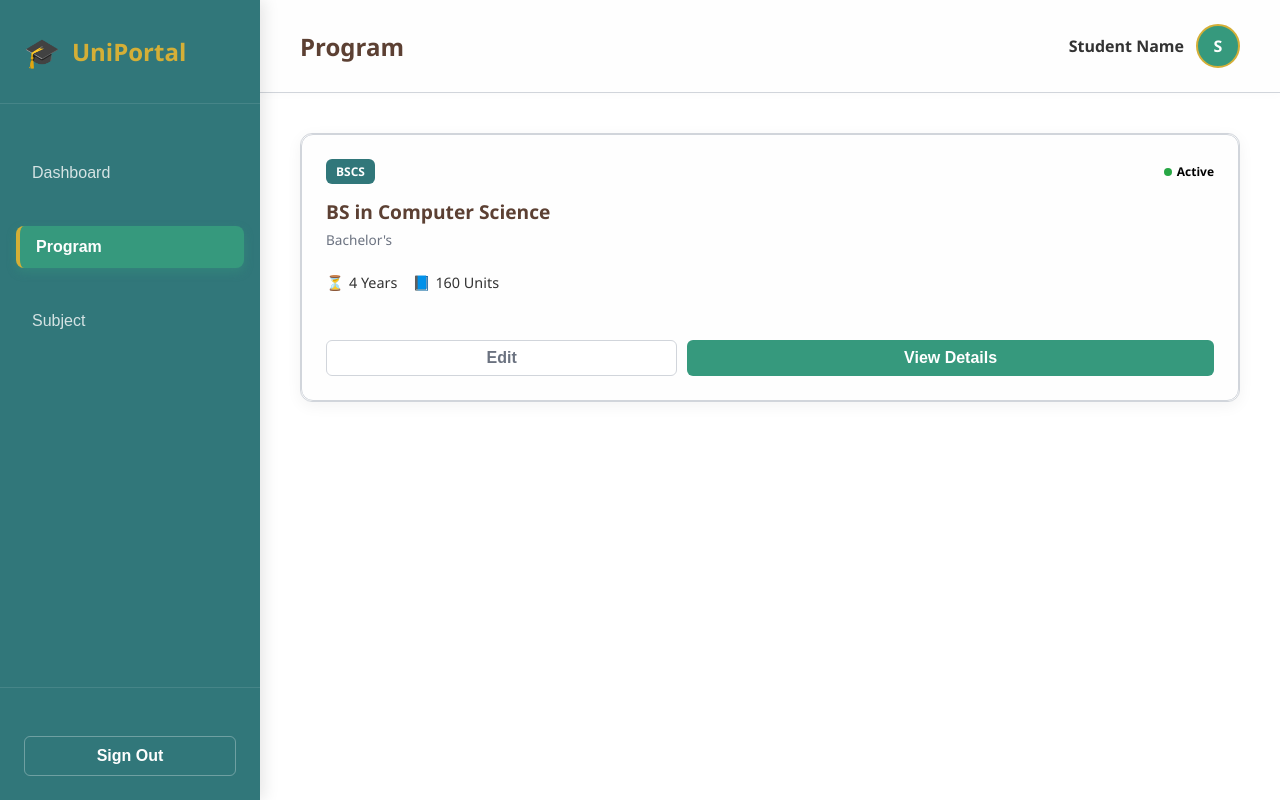
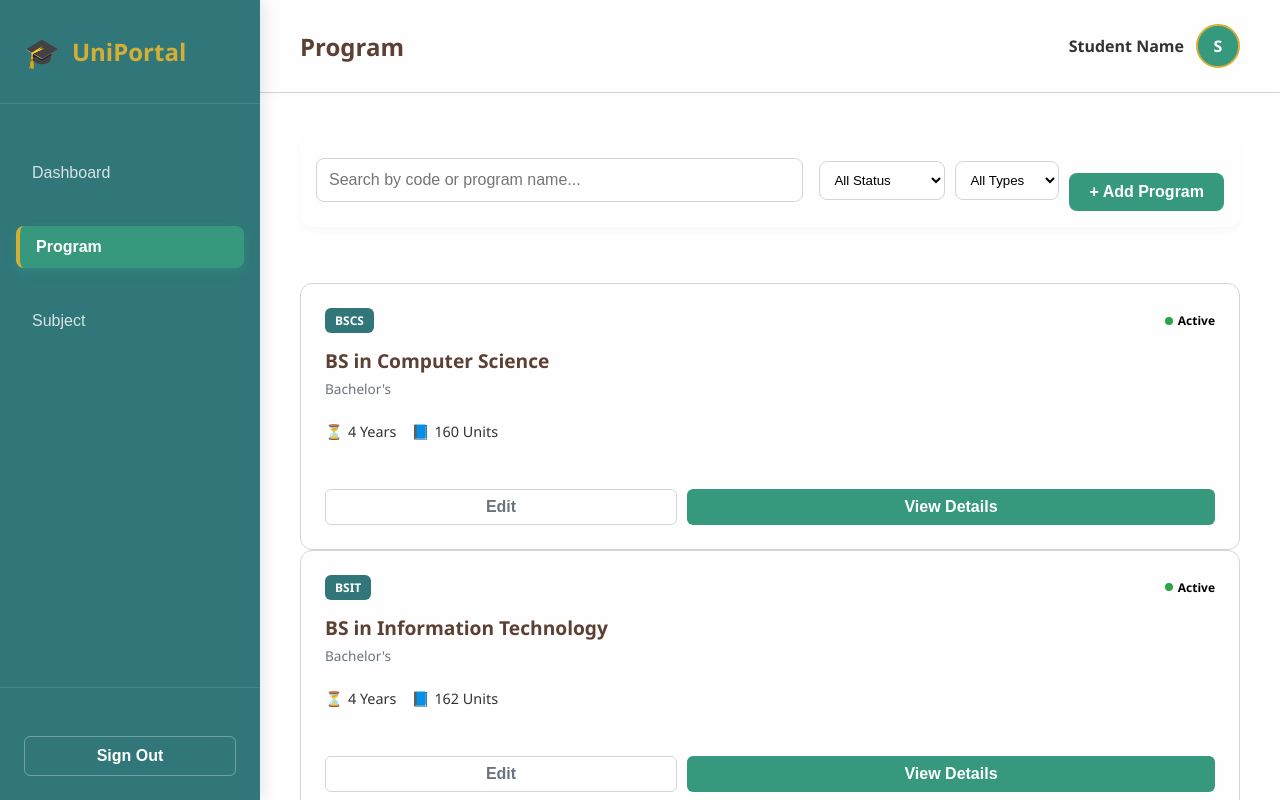
Before and after one commit to KenFemboy/LABRADOR_IT15-L_Frontend, a React (Vite) app in the folder LABRADOR-React-app/: page / in a window 1280 px wide. Both pictures are taken after a click on the button "Program". Built offline with nearby package versions, Linux system fonts and the light colour scheme.

Commit message:
fixed program form

```diff
--- a/LABRADOR-React-app/src/components/css/program.css
+++ b/LABRADOR-React-app/src/components/css/program.css
@@ -487,3 +487,119 @@
   from { opacity: 0; transform: scale(0.95) translateY(20px); }
   to { opacity: 1; transform: scale(1) translateY(0); }
 }
+
+/* --- CONTROL BAR --- */
+.program-controls {
+  display: flex;
+  justify-content: space-between;
+  align-items: center;
+  margin-bottom: 2rem;
+  background: var(--bg-cream);
+  padding: 1rem;
+  border-radius: 12px;
+  box-shadow: 0 4px 10px rgba(0,0,0,0.03);
+  gap: 1rem;
+  flex-wrap: wrap;
+}
+
+.search-wrapper { flex: 1; min-width: 250px; }
+.search-wrapper input {
+  width: 100%;
+  padding: 12px;
+  border: 1.5px solid var(--border-color);
+  border-radius: 8px;
+  outline: none;
+}
+
+.filter-wrapper {
+  display: flex;
+  gap: 10px;
+  align-items: center;
+}
+
+.filter-wrapper select {
+  padding: 10px;
+  border: 1.5px solid var(--border-color);
+  border-radius: 8px;
+  background: white;
+}
+
+.add-new-btn {
+  background-color: var(--primary-teal);
+  color: white;
+  border: none;
+  padding: 10px 20px;
+  border-radius: 8px;
+  font-weight: 600;
+  cursor: pointer;
+}
+
+/* --- FORM MODAL STYLING --- */
+.form-modal {
+  max-width: 600px !important;
+  padding: 2.5rem;
+}
+
+.program-form {
+  display: flex;
+  flex-direction: column;
+  gap: 1.2rem;
+  margin-top: 1.5rem;
+}
+
+.form-grid {
+  display: grid;
+  grid-template-columns: 1fr 1fr;
+  gap: 1.5rem;
+}
+
+.program-form label {
+  display:unset;
+  font-size: 0.85rem;
+  font-weight: 700;
+  color: var(--secondary-green);
+  margin-bottom: -0.5rem;
+}
+
+.program-form input,
+.program-form select,
+.program-form textarea {
+  padding: 10px;
+  border: 1.5px solid var(--border-color);
+  border-radius: 6px;
+  font-family: inherit;
+}
+
+.form-actions {
+  display: flex;
+  justify-content: flex-end;
+  gap: 1rem;
+  margin-top: 1rem;
+}
+
+.btn-cancel {
+  background: none;
+  border: 1px solid var(--text-muted);
+  color: var(--text-muted);
+  padding: 10px 20px;
+  border-radius: 6px;
+  cursor: pointer;
+}
+
+.btn-submit {
+  background: var(--primary-teal);
+  color: white;
+  border: none;
+  padding: 10px 25px;
+  border-radius: 6px;
+  font-weight: 600;
+  cursor: pointer;
+}
+
+.no-results {
+  grid-column: 1 / -1;
+  text-align: center;
+  padding: 3rem;
+  color: var(--text-muted);
+  font-style: italic;
+}
--- a/LABRADOR-React-app/src/components/jsx/Program/Program.jsx
+++ b/LABRADOR-React-app/src/components/jsx/Program/Program.jsx
@@ -1,9 +1,10 @@
 import React from 'react'
 import ProgramList from './Programlist.jsx';
-import ProgramDetails from './Programdetails.jsx';
+import '../../css/program.css'; // Import your CSS for styling
 const Program = () => {
   return (
     <>
+
         <ProgramList />
 
     </>
--- a/LABRADOR-React-app/src/components/jsx/Program/Programlist.jsx
+++ b/LABRADOR-React-app/src/components/jsx/Program/Programlist.jsx
@@ -1,53 +1,144 @@
 import React, { useState } from 'react';
-import ProgramCard from '../Program/Programcard.jsx';
-import ProgramDetails from '../Program/Programdetails.jsx'; // Import your details component
-import '../../css/program.css'; // Import your CSS for styling
+import ProgramCard from './Programcard';
+import ProgramDetails from './Programdetails';
+import '../../css/program.css';
 
 const ProgramList = () => {
+  // 1. States for Filters
+  const [searchTerm, setSearchTerm] = useState('');
+  const [statusFilter, setStatusFilter] = useState('All');
+  const [typeFilter, setTypeFilter] = useState('All');
+
+  // 2. States for Modals
+  const [selectedProgram, setSelectedProgram] = useState(null); // For Details Modal
+  const [isAddModalOpen, setIsAddModalOpen] = useState(false); // For Add/Edit Form
+
   const [programs] = useState([
-    /* ... your program data ... */
     { id: 1, code: 'BSCS', name: 'BS in Computer Science', type: "Bachelor's", duration: '4 Years', units: 160, status: 'Active' },
+    { id: 2, code: 'BSIT', name: 'BS in Information Technology', type: "Bachelor's", duration: '4 Years', units: 162, status: 'Active' },
+    { id: 3, code: 'ACT', name: 'Associate in Computer Technology', type: 'Diploma', duration: '2 Years', units: 72, status: 'Under Review' },
+    { id: 4, code: 'BSEMC', name: 'BS in Entertainment & Multimedia', type: "Bachelor's", duration: '4 Years', units: 165, status: 'Phased Out' },
   ]);
 
-  // State to track the program selected for the modal
-  const [selectedProgram, setSelectedProgram] = useState(null);
+  // 3. Filtering Logic
+  const filteredPrograms = programs.filter(p => {
+    const matchesSearch = p.name.toLowerCase().includes(searchTerm.toLowerCase()) ||
+                         p.code.toLowerCase().includes(searchTerm.toLowerCase());
+    const matchesStatus = statusFilter === 'All' || p.status === statusFilter;
+    const matchesType = typeFilter === 'All' || p.type === typeFilter;
 
-  const openDetails = (program) => {
-    setSelectedProgram(program);
-  };
-
-  const closeDetails = () => {
-    setSelectedProgram(null);
-  };
+    return matchesSearch && matchesStatus && matchesType;
+  });
 
   return (
-    <div className="program-list-page">
-      {/* ... Header and Filters ... */}
+    <div className="program-list-container">
+      {/* --- TOP CONTROL BAR --- */}
+      <div className="program-controls">
+        <div className="search-wrapper">
+          <input
+            type="text"
+            placeholder="Search by code or program name..."
+            value={searchTerm}
+            onChange={(e) => setSearchTerm(e.target.value)}
+          />
+        </div>
 
-      <div className="table-wrapper">
-        <div className="program-grid">
-          {programs.map((program) => (
+        <div className="filter-wrapper">
+          <select onChange={(e) => setStatusFilter(e.target.value)}>
+            <option value="All">All Status</option>
+            <option value="Active">Active</option>
+            <option value="Under Review">Under Review</option>
+            <option value="Phased Out">Phased Out</option>
+          </select>
+
+          <select onChange={(e) => setTypeFilter(e.target.value)}>
+            <option value="All">All Types</option>
+            <option value="Bachelor's">Bachelor's</option>
+            <option value="Diploma">Diploma</option>
+          </select>
+
+          <button className="add-new-btn" onClick={() => setIsAddModalOpen(true)}>
+            + Add Program
+          </button>
+        </div>
+      </div>
+
+      {/* --- GRID VIEW --- */}
+      <div className="program-grid">
+        {filteredPrograms.length > 0 ? (
+          filteredPrograms.map((program) => (
             <ProgramCard
               key={program.id}
               program={program}
-              onView={() => openDetails(program)} // Now opens modal
-              onEdit={(p) => console.log("Editing", p.code)}
+              onView={() => setSelectedProgram(program)}
+              onEdit={() => setIsAddModalOpen(true)} // Opens the same form modal
             />
-          ))}
-        </div>
+          ))
+        ) : (
+          <p className="no-results">No programs match your criteria.</p>
+        )}
       </div>
 
-      {/* --- PROGRAM DETAILS MODAL --- */}
+      {/* --- MODAL: PROGRAM DETAILS --- */}
       {selectedProgram && (
-        <div className="modal-overlay" onClick={closeDetails}>
+        <div className="modal-overlay" onClick={() => setSelectedProgram(null)}>
           <div className="modal-container" onClick={(e) => e.stopPropagation()}>
-            <button className="modal-close-btn" onClick={closeDetails}>&times;</button>
+            <button className="close-modal" onClick={() => setSelectedProgram(null)}>&times;</button>
+            <ProgramDetails program={selectedProgram} isModalView={true} />
+          </div>
+        </div>
+      )}
 
-            {/* Pass the selected program data to your existing component */}
-            <ProgramDetails
-              program={selectedProgram}
-              isModalView={true}
-            />
+      {/* --- MODAL: ADD/EDIT FORM (DESIGN ONLY) --- */}
+      {isAddModalOpen && (
+        <div className="modal-overlay">
+          <div className="modal-container form-modal" onClick={(e) => e.stopPropagation()}>
+            <div className="modal-header">
+              <h2>Program Management</h2>
+              <p>Fill in the details to create or update a university program.</p>
+            </div>
+
+            <form className="program-form" onSubmit={(e) => e.preventDefault()}>
+              <div className="form-grid">
+                <div className="input-group">
+                  <label>Program Code</label>
+                  <input type="text" placeholder="e.g., BSCS" />
+                </div>
+                <div className="input-group">
+                  <label>Program Type</label>
+                  <select>
+                    <option>Bachelor's</option>
+                    <option>Diploma</option>
+                    <option>Certificate</option>
+                  </select>
+                </div>
+              </div>
+
+              <label>Full Program Name</label>
+              <input type="text" placeholder="e.g., Bachelor of Science in Computer Science" />
+
+              <label>Description</label>
+              <textarea rows="3" placeholder="Briefly describe the program objectives..."></textarea>
+
+              <div className="form-grid">
+                <div className="input-group">
+                  <label>Duration</label>
+                  <input type="text" placeholder="e.g., 4 Years" />
+                </div>
+                <div className="input-group">
+                  <label>Initial Status</label>
+                  <select>
+                    <option>Active</option>
+                    <option>Under Review</option>
+                  </select>
+                </div>
+              </div>
+
+              <div className="form-actions">
+                <button type="button" className="btn-cancel" onClick={() => setIsAddModalOpen(false)}>Cancel</button>
+                <button type="submit" className="btn-submit">Save Program</button>
+              </div>
+            </form>
           </div>
         </div>
       )}
--- a/LABRADOR-React-app/src/components/jsx/Subject/Subject.jsx
+++ b/LABRADOR-React-app/src/components/jsx/Subject/Subject.jsx
@@ -5,7 +5,7 @@ const Subject = () => {
   return (
     <>
      <SubjectList />
-     <SubjectDetails />
+
     </>
   )
 }
```
